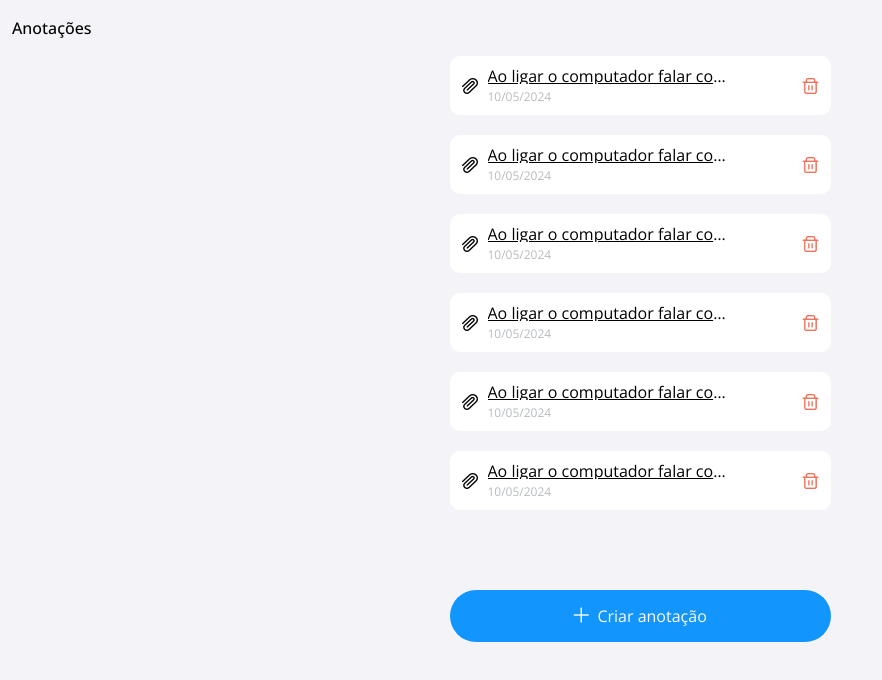
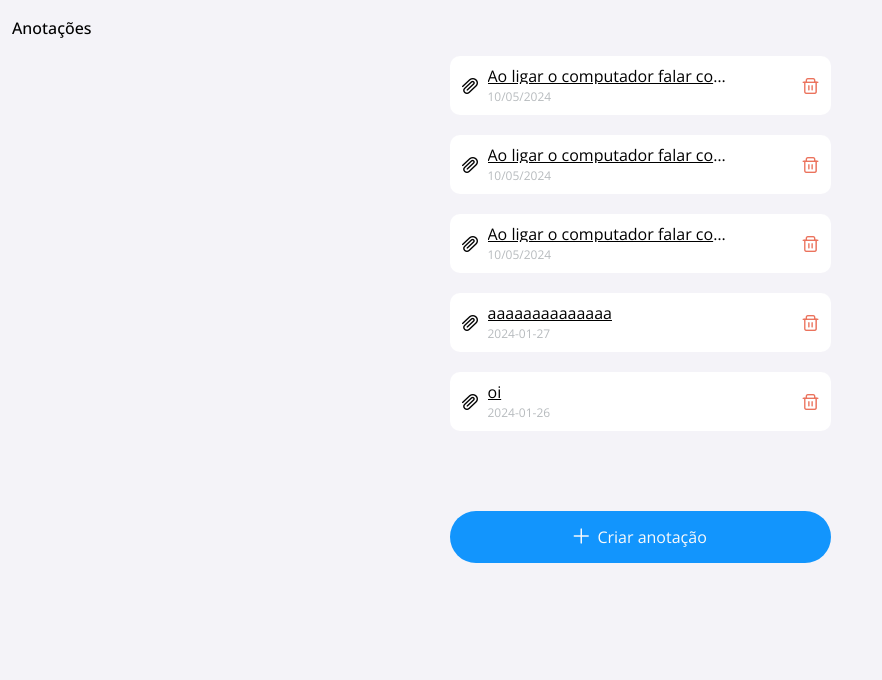
Before and after one commit to AntonioCassian/anota-es_speedio, a Vue app: page /anotacoes in a window 1280 px wide. Shown: the top 680 px of the page, without its empty margins (0-882 px from the left). Built offline with nearby package versions, Linux system fonts and the light colour scheme; data requests are answered from the project's data file.

Commit message:
feat: composition api

```diff
--- /dev/null
+++ b/db/db.json
@@ -0,0 +1,39 @@
+{
+  "anotations": [
+    {
+      "id": 1,
+      "text": "Ao ligar o computador falar com Luiza",
+      "valor": 2,
+      "categoria": "importante",
+      "data": "10/05/2024"
+    },
+    {
+      "id": 2,
+      "text": "Ao ligar o computador falar com Luiza",
+      "valor": 2,
+      "categoria": "importante",
+      "data": "10/05/2024"
+    },
+    {
+      "id": 3,
+      "text": "Ao ligar o computador falar com Luiza",
+      "valor": 2,
+      "categoria": "importante",
+      "data": "10/05/2024"
+    },
+    {
+      "id": "6c8b",
+      "text": "aaaaaaaaaaaaaa",
+      "valor": 556,
+      "categoria": "importante",
+      "data": "2024-01-27"
+    },
+    {
+      "id": "9fc4",
+      "text": "oi",
+      "valor": 660,
+      "categoria": "irrelevante",
+      "data": "2024-01-26"
+    }
+  ]
+}
--- a/package.json
+++ b/package.json
@@ -5,10 +5,13 @@
   "type": "module",
   "scripts": {
     "dev": "vite",
+    "backend": "json-server --watch db/db.json",
     "build": "vue-tsc && vite build",
     "preview": "vite preview"
   },
   "dependencies": {
+    "axios": "^1.6.5",
+    "json-server": "^1.0.0-alpha.21",
     "primeicons": "^6.0.1",
     "vue": "^3.3.11",
     "vue-router": "^4.2.5"
--- a/src/components/button/Button.vue
+++ b/src/components/button/Button.vue
@@ -1,6 +1,6 @@
 <template>
-  <button class="btn">
-    <i v-if="icone" :class="icone"></i>
+  <button class="btn" :click="click">
+    <i v-if="icone" :class="icone" ></i>
     {{ text }}
   </button>
 </template>
@@ -8,18 +8,19 @@
 <script setup lang="ts">
 import { defineProps,toRefs } from 'vue';
 interface ButonInterface{
-  text: string,
-  icone?: string,
+  text: string;
+  icone?: string;
+  click?: () => void;
 }
 
 const props = defineProps<ButonInterface>()
 
-const { text, icone }= toRefs(props);
+const { text, icone, click }= toRefs(props);
 </script>
 
 <style scoped>
 .btn {
-  position: relative;
+  cursor: pointer;
   background: #1295FD;
   color: #fafafa;
   border: none;
--- a/src/components/card/Card.vue
+++ b/src/components/card/Card.vue
@@ -1,23 +1,33 @@
 <template>
   <div>
+    <PopUp />
     <div class="card" v-for="anotation in props.anotations" :key="anotation.id">
       <i class="pi pi-paperclip i-clip"></i>
       <div class="text-card">
-        <p>{{ anotation.anotation }}</p>
-        <span>{{ anotation.date }}</span>
+        <p>{{ anotation.text }}</p>
+        <span>{{ anotation.data }}</span>
       </div>
-      <i class="pi pi-trash card-del"></i>
+      <i class="pi pi-trash card-del" @click="openPopup"></i>
     </div>
   </div>
 </template>
 
 <script setup lang="ts">
-import { defineProps, PropType } from 'vue';
+import PopUp from '../pop/PopUp.vue';
+import { defineProps, PropType, ref } from 'vue';
 
+const showPopup = ref(false);
+
+const openPopup = () => {
+  showPopup.value = true;
+  console.log(showPopup.value)
+}
 interface AnotationInterface {
-  id: number,
-  anotation: string,
-  date: string
+    id: number | string,
+    text: string,
+    valor?: number,
+    categoria?: string,
+    data: string
 }
 
 const props = defineProps({
--- a/src/components/pop/PopUp.vue
+++ b/src/components/pop/PopUp.vue
@@ -1,6 +1,6 @@
 <template>
   <div>
-    <div class="pop-up">
+    <div class="pop-up" v-if="props.showPopup">
       <div class="header-pop">
         Deseja excluir esta anotação
         <i class="pi pi-times"></i>
@@ -25,6 +25,11 @@
 </template>
 
 <script setup lang="ts">
+import { defineProps } from 'vue';
+
+const props = defineProps({
+  showPopup: Boolean
+});
 
 </script>
 
--- /dev/null
+++ b/src/services/api.ts
@@ -0,0 +1,7 @@
+import axios, { AxiosInstance } from "axios";
+
+const api: AxiosInstance = axios.create({
+    baseURL: "http://localhost:3000",
+});
+
+export default api;
--- a/src/views/Anotations.vue
+++ b/src/views/Anotations.vue
@@ -8,55 +8,37 @@
 </template>
 
 <script setup lang="ts">
-import { ref } from 'vue';
+import { ref, onMounted } from 'vue';
 import Card from '../components/card/Card.vue';
 import Button from '../components/button/Button.vue';
+import api from '../services/api';
 // import PopUp from '../components/pop/PopUp.vue';
 
+// const showPopup = ref(false);
+
 interface AnotationInterface {
-    id: number,
-    anotation: string,
-    date: string
+    id: number | string,
+    text: string,
+    valor?: number,
+    categoria?: string,
+    data: string
 }
 
-const anotations = ref<AnotationInterface[]>(
-    [
-        {
-            id: 1,
-            anotation: 'Ao ligar o computador falar com Luiza',
-            date: '10/05/2024'
-        },
-        {
-            id: 2,
-            anotation: 'Ao ligar o computador falar com Luiza',
-            date: '10/05/2024'
-        },
-        {
-            id: 3,
-            anotation: 'Ao ligar o computador falar com Luiza',
-            date: '10/05/2024'
-        },
-        {
-            id: 4,
-            anotation: 'Ao ligar o computador falar com Luiza',
-            date: '10/05/2024'
-        },
-        {
-            id: 5,
-            anotation: 'Ao ligar o computador falar com Luiza',
-            date: '10/05/2024'
-        },
-        {
-            id: 6,
-            anotation: 'Ao ligar o computador falar com Luiza',
-            date: '10/05/2024'
-        },
-    ]
-)
+const anotations = ref<AnotationInterface[]>([]);
+
+
+const getAnotation = async () => {
+    const response = await api.get('/anotations')
+    anotations.value = response.data;
+}
+
+onMounted(getAnotation);
+
+
 </script>
 
 <style scoped>
-.anot-foo{
+.anot-foo {
     margin-top: 80px;
 }
 </style>
--- a/src/views/Form.vue
+++ b/src/views/Form.vue
@@ -1,13 +1,14 @@
 <template>
     <div>
-        <form action="">
-        <textarea class="textarea" rows="7" cols="40" placeholder="Exp.: Ao ligar falar com Luiza"></textarea>
+        <form @submit.prevent="submit">
+        <textarea class="textarea" v-model.trim="anotation.text" rows="7" cols="40" placeholder="Exp.: Ao ligar falar com Luiza"></textarea>
+
         <label for="valor" class="label">Potencial do négocio</label>
-        <input id="valor" placeholder="R$00,00" type="number" class="input-number input">
+        <input id="valor" v-model="anotation.valor" placeholder="R$00,00" type="number" class="input-number input">
 
 
         <label for="category" class="label">Categorização</label>
-        <select class="input" id="category">
+        <select class="input" id="category" v-model="anotation.categoria">
           <option value="" disabled></option>
           <option>importante</option>
           <option>irrelevante</option>
@@ -15,14 +16,14 @@
         </select>
 
         <label for="date" class="label">Lembrete</label>
-        <input id="date" placeholder="Selecione uma data" type="text" onfocus="this.type='date'"
+        <input id="date" v-model="anotation.data" placeholder="Selecione uma data" type="text" onfocus="this.type='date'"
           onblur="if (!this.value) this.type='text'" class="input">
 
 
         <div class="mt-5">
-          <div class="ic-trash">
+          <button class="ic-trash" @click.prevent="limpar">
             <i class="pi pi-trash"></i>
-          </div>
+          </button>
           <Button text="Salvar"/>
         </div>
       </form>
@@ -31,9 +32,35 @@
 
 <script setup lang="ts">
 import Button from '../components/button/Button.vue';
+import api from '../services/api'
+import { ref } from 'vue';
+import { useRouter } from 'vue-router';
+const route = useRouter();
+
+const anotation = ref({
+  text: '',
+  valor: '',
+  categoria: '',
+  data: ''
+});
+
+const limpar = () => {
+  anotation.value.text = '';
+  anotation.value.valor = '';
+  anotation.value.categoria = '';
+  anotation.value.data = '';
+};
+
+const submit = async() => {
+  await api.post("/anotations", anotation.value). then( () => {
+    limpar()
+  })
+  route.push({path: '/'});
+}
 
 
 </script>
+
 
 <style>
 
@@ -90,11 +117,13 @@ form {
 .ic-trash {
   background: #EB735D;
   width: 15%;
+  border: none;
   border-radius: 100px;
   color: #fff;
   display: flex;
   align-items: center;
   justify-content: center;
+  cursor: pointer;
 }
 
 .ic-trash i {
--- a/src/views/Home.vue
+++ b/src/views/Home.vue
@@ -1,13 +1,20 @@
 <template>
     <div class="center">
         <Logo />
-        <Button text="Criar anotação" icone="pi pi-plus"/>
+        <Button text="Criar anotação" icone="pi pi-plus" :onClick="proximaTela"/>
     </div>
 </template>
 
 <script setup lang="ts">
 import Button from '../components/button/Button.vue';
 import Logo from '../components/logo/Logo.vue';
+import { useRouter } from 'vue-router';
+const route = useRouter();
+
+
+const proximaTela = () => {
+    route.push({path: '/form'})
+}
 </script>
 
 <style scoped>
```
Also changed, not shown: 1 other file (tests, documents, lock files or other folders).
